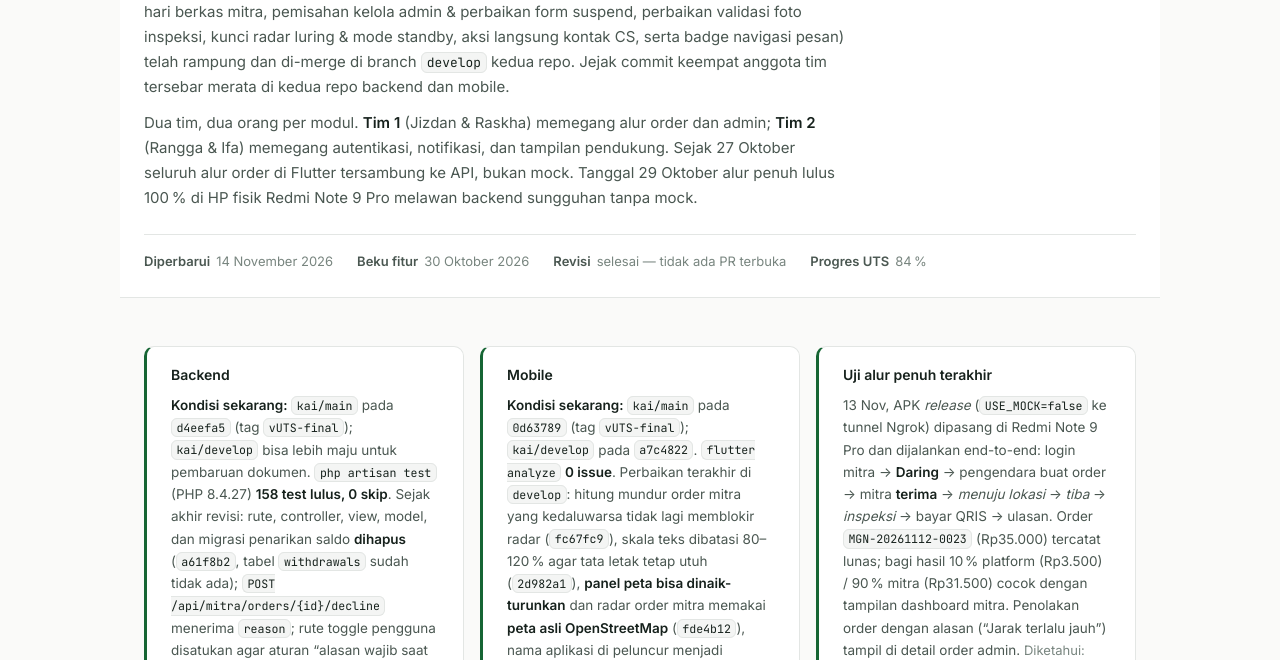
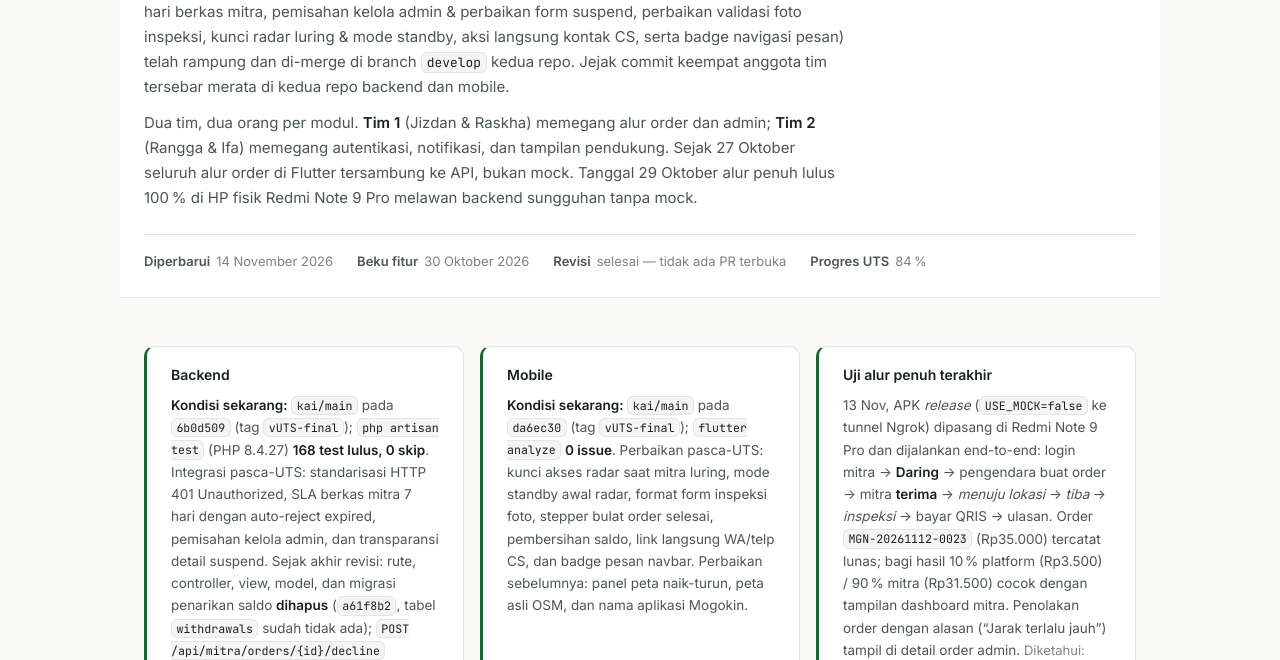
Before and after one commit to UnnamedPeople-Chin/mogokin-timeline, a plain HTML site: page index.html in a window 1280 px wide. Shown: the part 138-798 px from the top of the page. Drawn offline with Linux system fonts and the light colour scheme.

Commit message:
docs(timeline): perbarui referensi commit main dan tag vUTS-final ke versi pasca-UTS

```diff
--- a/index.html
+++ b/index.html
@@ -643,11 +643,11 @@
   <div class="grid2" style="margin-top:0">
     <div class="card ok">
       <h3>Backend</h3>
-      <p><b>Kondisi sekarang:</b> <code>kai/main</code> pada <code>d4eefa5</code> (tag <code>vUTS-final</code>); <code>kai/develop</code> bisa lebih maju untuk pembaruan dokumen. <code>php artisan test</code> (PHP 8.4.27) <b>158 test lulus, 0 skip</b>. Sejak akhir revisi: rute, controller, view, model, dan migrasi penarikan saldo <b>dihapus</b> (<code>a61f8b2</code>, tabel <code>withdrawals</code> sudah tidak ada); <code>POST /api/mitra/orders/{id}/decline</code> menerima <code>reason</code>; rute toggle pengguna disatukan agar aturan &ldquo;alasan wajib saat suspend&rdquo; konsisten. <b>Riwayat (27 Okt&ndash;6 Nov):</b> 27 Okt FCM nyata (<code>d85aae8</code>); 28 Okt lima endpoint mitra di <code>177794d</code>: <code>PUT /mitra/bank-account</code>, <code>PUT /mitra/operating-hours</code>, <code>PUT /profile</code>, <code>GET /profile</code> (balik rating/verifikasi/rekening/jam). Sisa M7 (<code>c62f060</code>) sudah masuk <code>main</code>. Sandi DB bersih di <code>kai/main</code> &amp; <code>develop</code> (<code>ead3af5</code>). 5 Nov celah DTO <code>GET /service-requests</code> ditutup (<code>index()</code> kini kirim <code>service_items</code> + <code>payment</code>).</p>
+      <p><b>Kondisi sekarang:</b> <code>kai/main</code> pada <code>6b0d509</code> (tag <code>vUTS-final</code>); <code>php artisan test</code> (PHP 8.4.27) <b>168 test lulus, 0 skip</b>. Integrasi pasca-UTS: standarisasi HTTP 401 Unauthorized, SLA berkas mitra 7 hari dengan auto-reject expired, pemisahan kelola admin, dan transparansi detail suspend. Sejak akhir revisi: rute, controller, view, model, dan migrasi penarikan saldo <b>dihapus</b> (<code>a61f8b2</code>, tabel <code>withdrawals</code> sudah tidak ada); <code>POST /api/mitra/orders/{id}/decline</code> menerima <code>reason</code>; rute toggle pengguna disatukan agar aturan &ldquo;alasan wajib saat suspend&rdquo; konsisten.</p>
     </div>
     <div class="card ok">
       <h3>Mobile</h3>
-      <p><b>Kondisi sekarang:</b> <code>kai/main</code> pada <code>0d63789</code> (tag <code>vUTS-final</code>); <code>kai/develop</code> pada <code>a7c4822</code>. <code>flutter analyze</code> <b>0 issue</b>. Perbaikan terakhir di <code>develop</code>: hitung mundur order mitra yang kedaluwarsa tidak lagi memblokir radar (<code>fc67fc9</code>), skala teks dibatasi 80&ndash;120&#8239;% agar tata letak tetap utuh (<code>2d982a1</code>), <b>panel peta bisa dinaik-turunkan</b> dan radar order mitra memakai <b>peta asli OpenStreetMap</b> (<code>fde4b12</code>), nama aplikasi di peluncur menjadi <b>Mogokin</b> (<code>5fe5331</code>), area pegangan panel yang tidak lagi meneruskan tarikan ke peta (<code>1a1ef1a</code>), serta <b>layar tunggu saat sesi dipulihkan</b> (<code>a7c4822</code>) agar aplikasi tidak sempat menampilkan layar pemilihan peran sebelum akun tersimpan termuat. Sejak akhir revisi: <code>decline()</code> mengirim <code>reason</code> ke API, pull-to-refresh di beranda &amp; layar order mitra, seluruh model &amp; method penarikan saldo dibuang dari <code>mitra_repository.dart</code>, dan tiga perbaikan bug (<code>dispose()</code> OTP, callback lupa sandi, lencana bengkel pakai <code>Wrap</code>). Riwayat: <code>workshop_list_screen.dart</code> membaca <code>GET /mitra</code>.</p>
+      <p><b>Kondisi sekarang:</b> <code>kai/main</code> pada <code>da6ec30</code> (tag <code>vUTS-final</code>); <code>flutter analyze</code> <b>0 issue</b>. Perbaikan pasca-UTS: kunci akses radar saat mitra luring, mode standby awal radar, format form inspeksi foto, stepper bulat order selesai, pembersihan saldo, link langsung WA/telp CS, dan badge pesan navbar. Perbaikan sebelumnya: panel peta naik-turun, peta asli OSM, dan nama aplikasi Mogokin.</p>
     </div>
     <div class="card ok">
       <h3>Uji alur penuh terakhir</h3>
```
